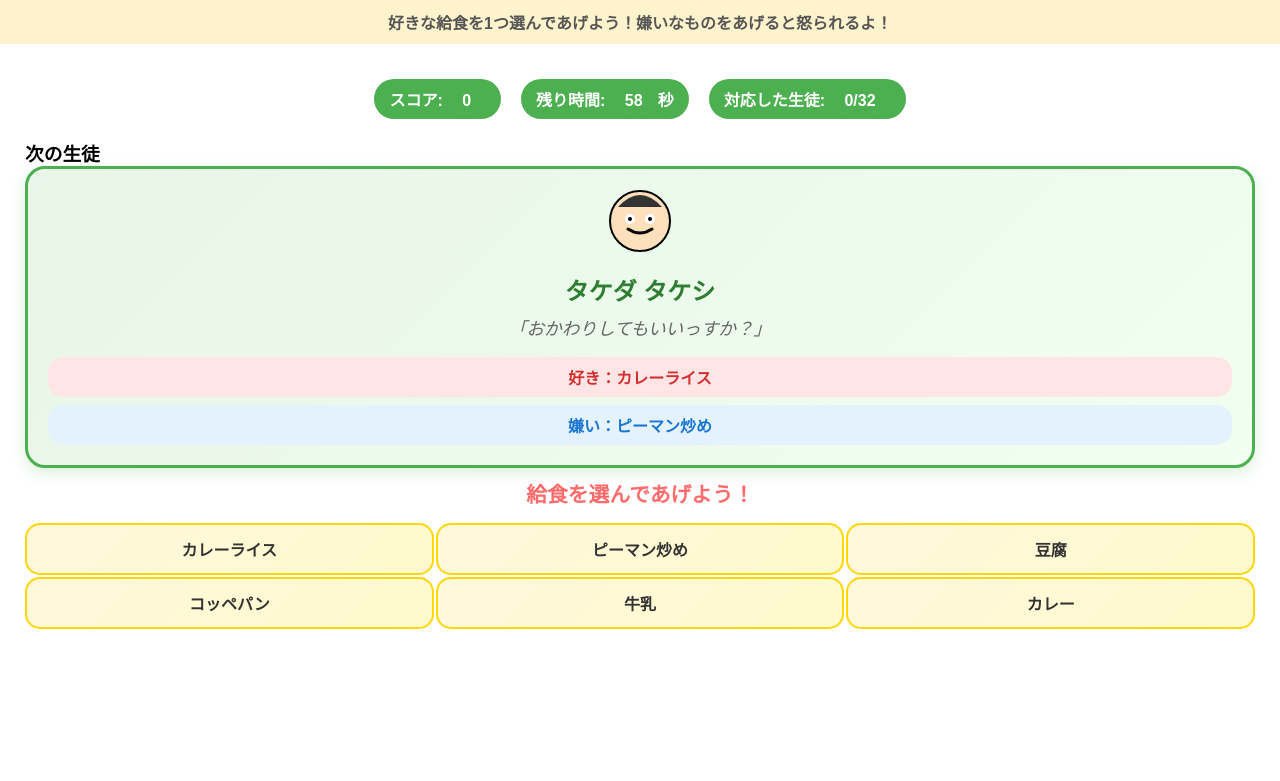
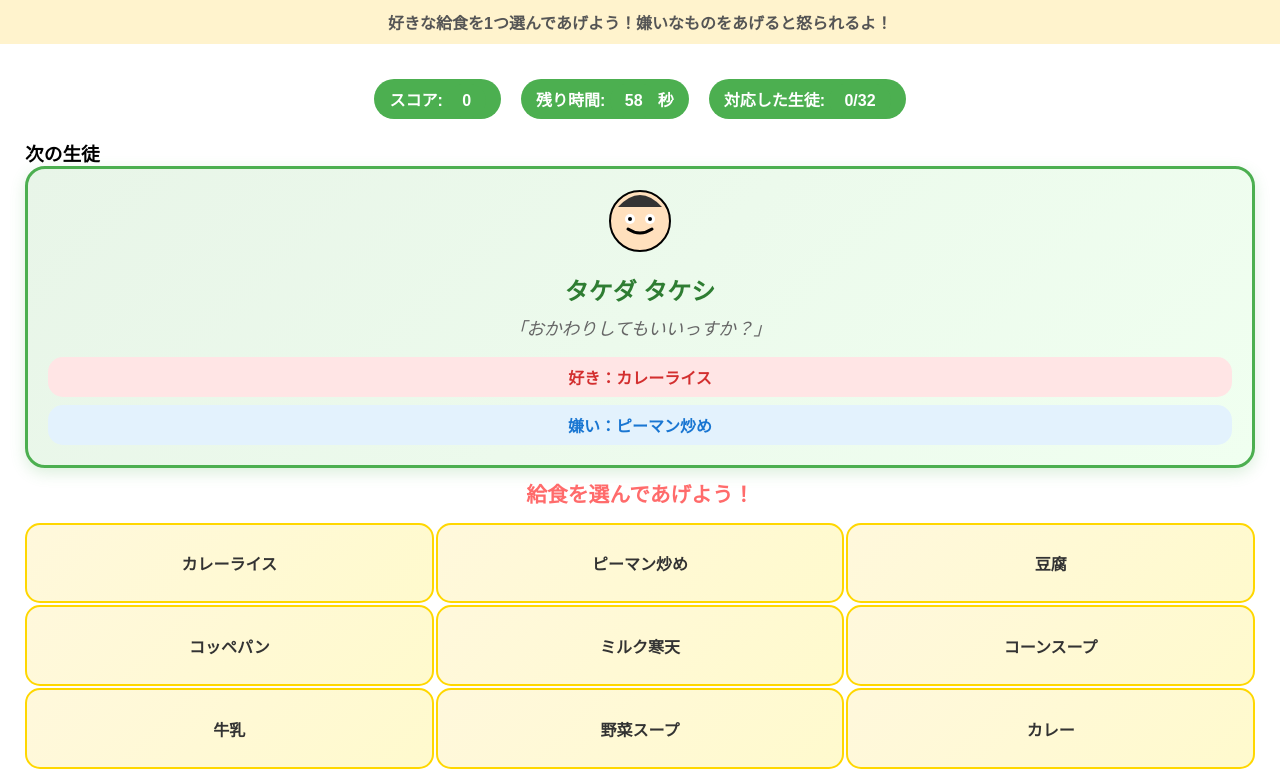
Before and after one commit to titan11111/23-kyuusyoku, a plain HTML site: page index.html in a window 1280 px wide. Both pictures are taken after a click on the button "ゲームスタート". Drawn offline with Linux system fonts and the light colour scheme.

Commit message:
Expand lunch options to nine and remove scroll

```diff
--- a/main.js
+++ b/main.js
@@ -172,7 +172,8 @@ function generateMenuOptions(student) {
   const options = [student.likes, student.dislikes];
   const otherMenus = menuItems.filter(m => m !== student.likes && m !== student.dislikes);
   const shuffled = [...otherMenus].sort(() => Math.random() - 0.5);
-  options.push(...shuffled.slice(0, 4));
+  // 合計9品になるようにランダムなメニューを7つ追加
+  options.push(...shuffled.slice(0, 7));
   return options.sort(() => Math.random() - 0.5);
 }
 
--- a/style.css
+++ b/style.css
@@ -15,7 +15,7 @@ body {
 
 .game-container {
   width: 100%;
-  min-height: 100vh;
+  height: 100vh; /* 画面内に収める */
   background: white;
   margin: 0 auto;
   padding: 10px;
@@ -90,6 +90,8 @@ body {
   /* スマホでスクロールせずにコメントを見られるように調整 */
   display: flex;
   flex-direction: column;
+  height: 100%;
+  overflow: hidden; /* 画面内に収める */
 }
 
 .game-header {
@@ -123,6 +125,8 @@ body {
   display: flex;
   flex-direction: column;
   gap: 10px;
+  flex: 1; /* 残りの高さを占有 */
+  justify-content: space-between;
 }
 
 
@@ -184,6 +188,7 @@ body {
 .menu-selection {
   display: flex;
   flex-direction: column;
+  flex: 1; /* メニューを画面内に収める */
 }
 
 .menu-selection h3 {
@@ -197,7 +202,10 @@ body {
 .menu-buttons-grid {
   display: grid;
   grid-template-columns: repeat(3, 1fr);
+  grid-template-rows: repeat(3, 1fr); /* 3x3 のグリッド */
   gap: 2px;
+  flex: 1;
+  height: 100%;
 }
 
 .menu-button {
```
